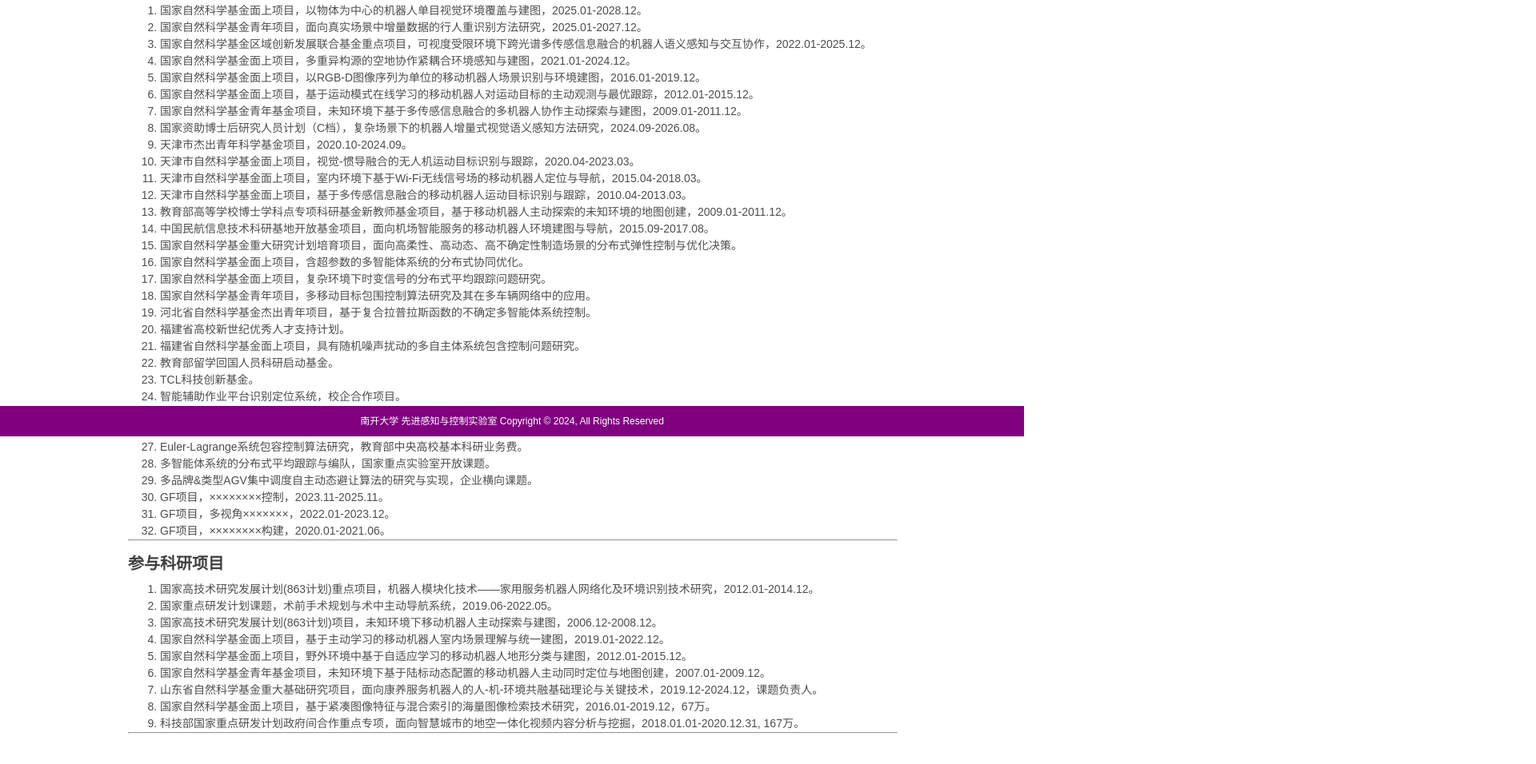
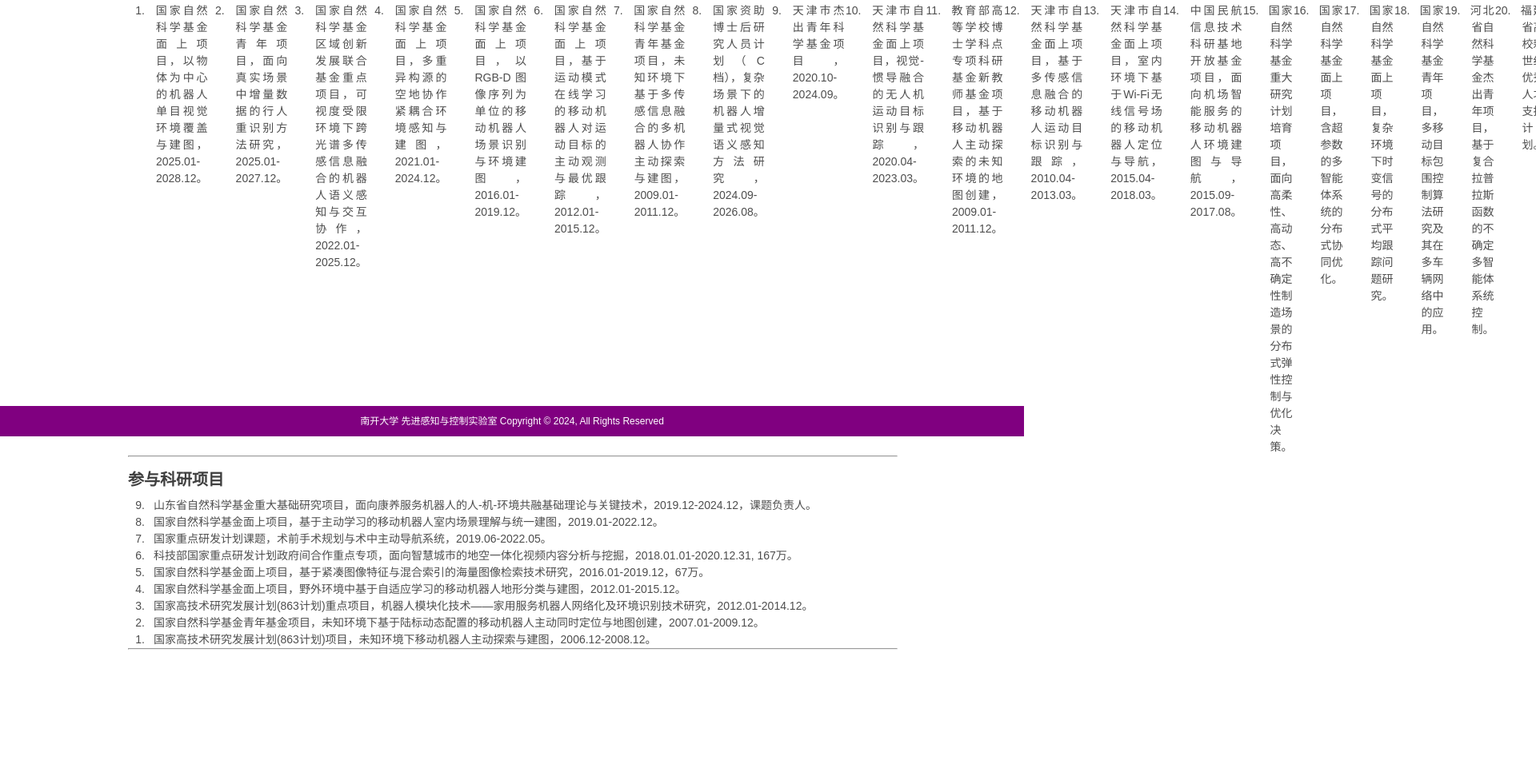
Before and after one commit to nkulapc/nkulapc.github.io, a plain HTML site: page grants.html in a window 1280 px wide. Shown: the part 254-1210 px from the top of the page at 80% size, 1920 px wide, since content can reach past the window. After the commit the page ends 1115 px from the top, so only its background shows below. Drawn offline with Linux system fonts and the light colour scheme.

Commit message:
修改科研项目顺序

```diff
--- a/grants.html
+++ b/grants.html
@@ -71,10 +71,8 @@
 
                 <div class="article">
 
-
-
                     <h2>主持科研项目</h2>
-                    <ol style="margin: -5pt 0pt 0pt 0pt; line-height: 1.5; ">
+                    <ol class="research-project" style="margin: -5pt 0pt 0pt 0pt; line-height: 1.5; padding-left: 0; list-style: none;">
                         <li> 国家自然科学基金面上项目，以物体为中心的机器人单目视觉环境覆盖与建图，2025.01-2028.12。 </li>
                         <li> 国家自然科学基金青年项目，面向真实场景中增量数据的行人重识别方法研究，2025.01-2027.12。</li>
                         <li> 国家自然科学基金区域创新发展联合基金重点项目，可视度受限环境下跨光谱多传感信息融合的机器人语义感知与交互协作，2022.01-2025.12。 </li>
@@ -85,9 +83,9 @@
                         <li> 国家资助博士后研究人员计划（C档），复杂场景下的机器人增量式视觉语义感知方法研究，2024.09-2026.08。</li>
                         <li> 天津市杰出青年科学基金项目，2020.10-2024.09。</li>
                         <li> 天津市自然科学基金面上项目，视觉-惯导融合的无人机运动目标识别与跟踪，2020.04-2023.03。</li>
+                        <li> 教育部高等学校博士学科点专项科研基金新教师基金项目，基于移动机器人主动探索的未知环境的地图创建，2009.01-2011.12。</li>
+                        <li> 天津市自然科学基金面上项目，基于多传感信息融合的移动机器人运动目标识别与跟踪，2010.04-2013.03。</li>
                         <li> 天津市自然科学基金面上项目，室内环境下基于Wi-Fi无线信号场的移动机器人定位与导航，2015.04-2018.03。</li>
-                        <li> 天津市自然科学基金面上项目，基于多传感信息融合的移动机器人运动目标识别与跟踪，2010.04-2013.03。</li>
-                        <li> 教育部高等学校博士学科点专项科研基金新教师基金项目，基于移动机器人主动探索的未知环境的地图创建，2009.01-2011.12。</li>
                         <li> 中国民航信息技术科研基地开放基金项目，面向机场智能服务的移动机器人环境建图与导航，2015.09-2017.08。</li>
                         <li> 国家自然科学基金重大研究计划培育项目，面向高柔性、高动态、高不确定性制造场景的分布式弹性控制与优化决策。</li>
                         <li> 国家自然科学基金面上项目，含超参数的多智能体系统的分布式协同优化。</li>
@@ -107,32 +105,73 @@
                         <li> GF项目，××××××××控制，2023.11-2025.11。</li>
                         <li> GF项目，多视角×××××××，2022.01-2023.12。</li>
                         <li> GF项目，××××××××构建，2020.01-2021.06。</li>
-                        </li>
+                    </ol>
+                    <style>
+                        .research-project {
+                            display: flex;
+                            /* flex-direction: column-reverse; */
+                            counter-reset: project-item;
+                        }
 
-                    </ol>
+                        .research-project li {
+                            position: relative;
+                            padding-left: 2.5em;
+                            text-indent: -1em;
+                        }
+
+                        .research-project li::before {
+                            content: counter(project-item) ".";
+                            counter-increment: project-item;
+                            display: inline-block;
+                            width: 1.5em;
+                            text-align: right;
+                            margin-left: -1.5em;
+                            padding-right: 0.5em;
+                            font-variant-numeric: tabular-nums;
+                        }
+                    </style>
                     <!-- <p  style="margin: -5pt 0pt 0pt 0pt; line-height: 1.5; ">
 
                         </p> -->
 
-
-
-
                     <hr style="margin:0px 0px 0px 0px" width="960pt" />
 
                     <h2>参与科研项目</h2>
-                    <ol style="margin: -5pt 0pt 0pt 0pt; line-height: 1.5; ">
+                    <ol class="research-project-part" style="margin: -5pt 0pt 0pt 0pt; line-height: 1.5; padding-left: 0; list-style: none;">
+                        <li> 国家高技术研究发展计划(863计划)项目，未知环境下移动机器人主动探索与建图，2006.12-2008.12。</li>
+                        <li> 国家自然科学基金青年基金项目，未知环境下基于陆标动态配置的移动机器人主动同时定位与地图创建，2007.01-2009.12。</li>
                         <li> 国家高技术研究发展计划(863计划)重点项目，机器人模块化技术——家用服务机器人网络化及环境识别技术研究，2012.01-2014.12。</li>
-                        <li> 国家重点研发计划课题，术前手术规划与术中主动导航系统，2019.06-2022.05。</li>
-                        <li> 国家高技术研究发展计划(863计划)项目，未知环境下移动机器人主动探索与建图，2006.12-2008.12。</li>
-                        <li> 国家自然科学基金面上项目，基于主动学习的移动机器人室内场景理解与统一建图，2019.01-2022.12。</li>
                         <li> 国家自然科学基金面上项目，野外环境中基于自适应学习的移动机器人地形分类与建图，2012.01-2015.12。</li>
-                        <li> 国家自然科学基金青年基金项目，未知环境下基于陆标动态配置的移动机器人主动同时定位与地图创建，2007.01-2009.12。</li>
-                        <li> 山东省自然科学基金重大基础研究项目，面向康养服务机器人的人-机-环境共融基础理论与关键技术，2019.12-2024.12，课题负责人。</li>
                         <li> 国家自然科学基金面上项目，基于紧凑图像特征与混合索引的海量图像检索技术研究，2016.01-2019.12，67万。</li>
                         <li> 科技部国家重点研发计划政府间合作重点专项，面向智慧城市的地空一体化视频内容分析与挖掘，2018.01.01-2020.12.31, 167万。</li>
+                        <li> 国家重点研发计划课题，术前手术规划与术中主动导航系统，2019.06-2022.05。</li>
+                        <li> 国家自然科学基金面上项目，基于主动学习的移动机器人室内场景理解与统一建图，2019.01-2022.12。</li>
+                        <li> 山东省自然科学基金重大基础研究项目，面向康养服务机器人的人-机-环境共融基础理论与关键技术，2019.12-2024.12，课题负责人。</li>
+                    </ol>
+                    <style>
+                        .research-project-part {
+                            display: flex;
+                            flex-direction: column-reverse;
+                            counter-reset: project-part-item;
+                        }
 
-                    </ol>
+                        .research-project-part li {
+                            position: relative;
+                            padding-left: 2.5em;
+                            text-indent: -1em;
+                        }
 
+                        .research-project-part li::before {
+                            content: counter(project-part-item) ".";
+                            counter-increment: project-part-item;
+                            display: inline-block;
+                            width: 1.5em;
+                            text-align: right;
+                            margin-left: -1.5em;
+                            padding-right: 0.5em;
+                            font-variant-numeric: tabular-nums;
+                        }
+                    </style>
 
                     <hr style="margin:0px 0px 0px 0px" width="960pt" />
 
@@ -142,13 +181,6 @@
 
             <div class="clr"></div>
         </div>
-
-
-
-
-
-
-
 
     </div>
     <footer style="background: #800080;
```
